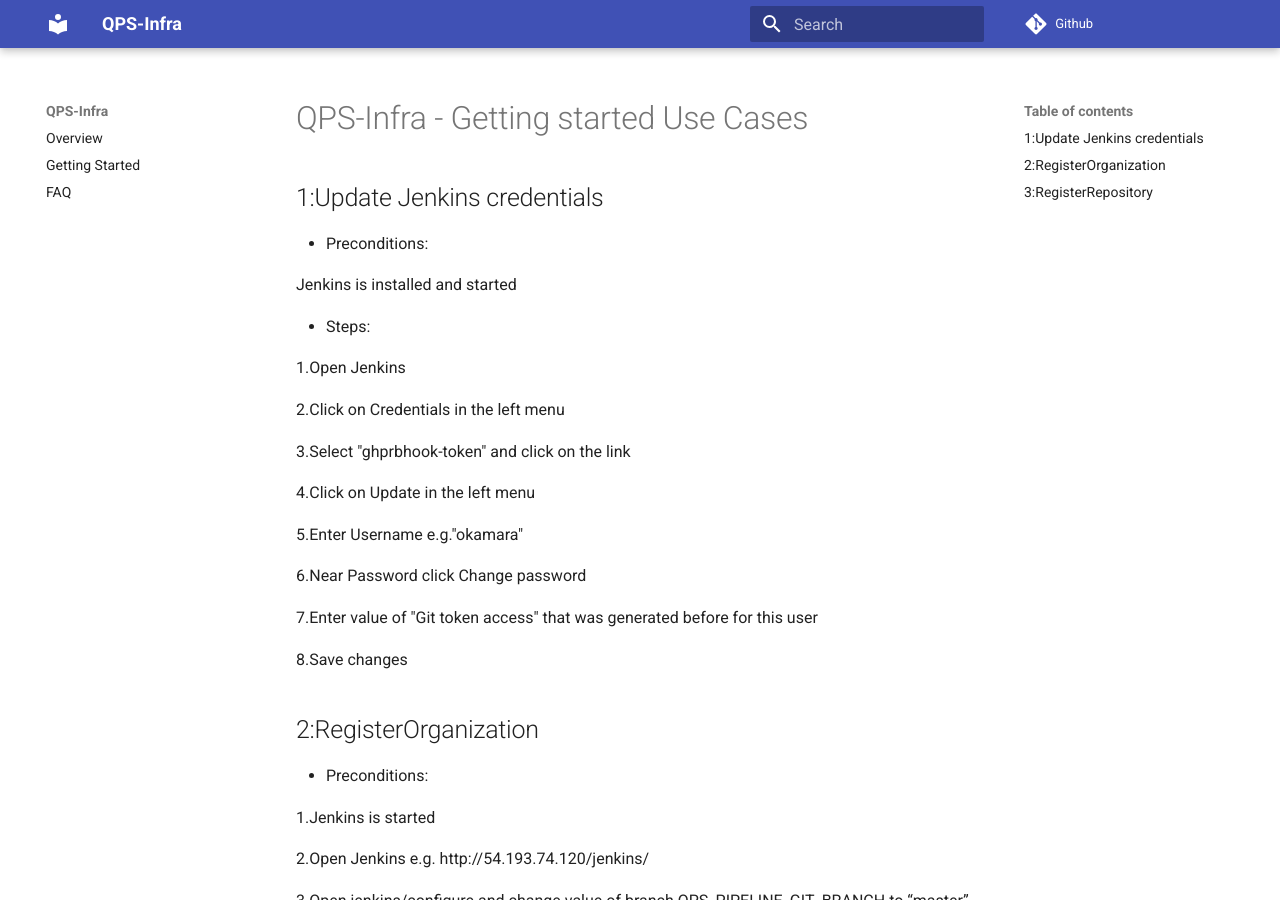
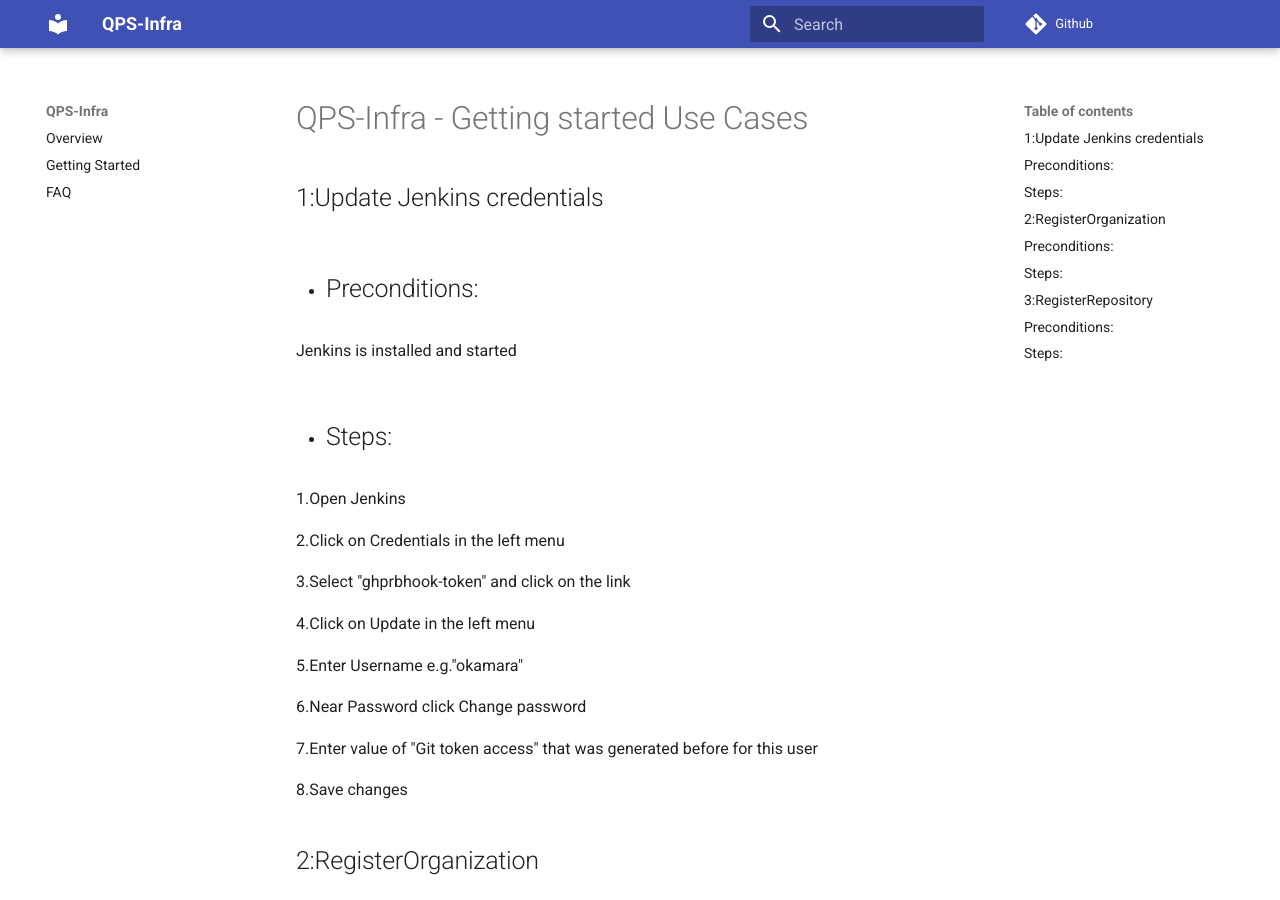
Before and after one commit to zebrunner/community-edition, an MkDocs documentation site: the page built from docs/usage.md, in a window 1280 px wide and 900 px high. Built offline with MkDocs 1.6.1 and Material for MkDocs 9.7.7, drawn with Linux system fonts in a browser that asks for light colours; comment, search, counter and statistics services are not loaded; old or Windows-style settings are respelled for this version of MkDocs.

Commit message:
Update usage.md

```diff
--- a/docs/usage.md
+++ b/docs/usage.md
@@ -1,10 +1,10 @@
 # QPS-Infra - Getting started Use Cases
 ## 1:Update Jenkins credentials
-*  Preconditions:
+* ## Preconditions:
 
   Jenkins is installed and started
 
-* Steps:
+* ## Steps:
 
 1.Open Jenkins
 
@@ -24,7 +24,7 @@
 
 
 ## 2:RegisterOrganization
-*  Preconditions:
+* ## Preconditions:
 
 1.Jenkins is started
 
@@ -34,7 +34,7 @@
 
 4.Open Management_Jobs folder e.g.http://54.193.74.120/jenkins/job/Management_Jobs/
 
-* Steps:
+* ## Steps:
 
 
 1.Tap on Register Organization
@@ -68,11 +68,11 @@
 * Expected Result: Pipeline RegisterOrganization is done
 
 ## 3:RegisterRepository
-*  Preconditions:
+* ## Preconditions:
 
 Open my organization that was created e.g. jenkins/okamara
 
-* Steps:
+* ## Steps:
 
 1.Tap RegisterRepository
 
```
